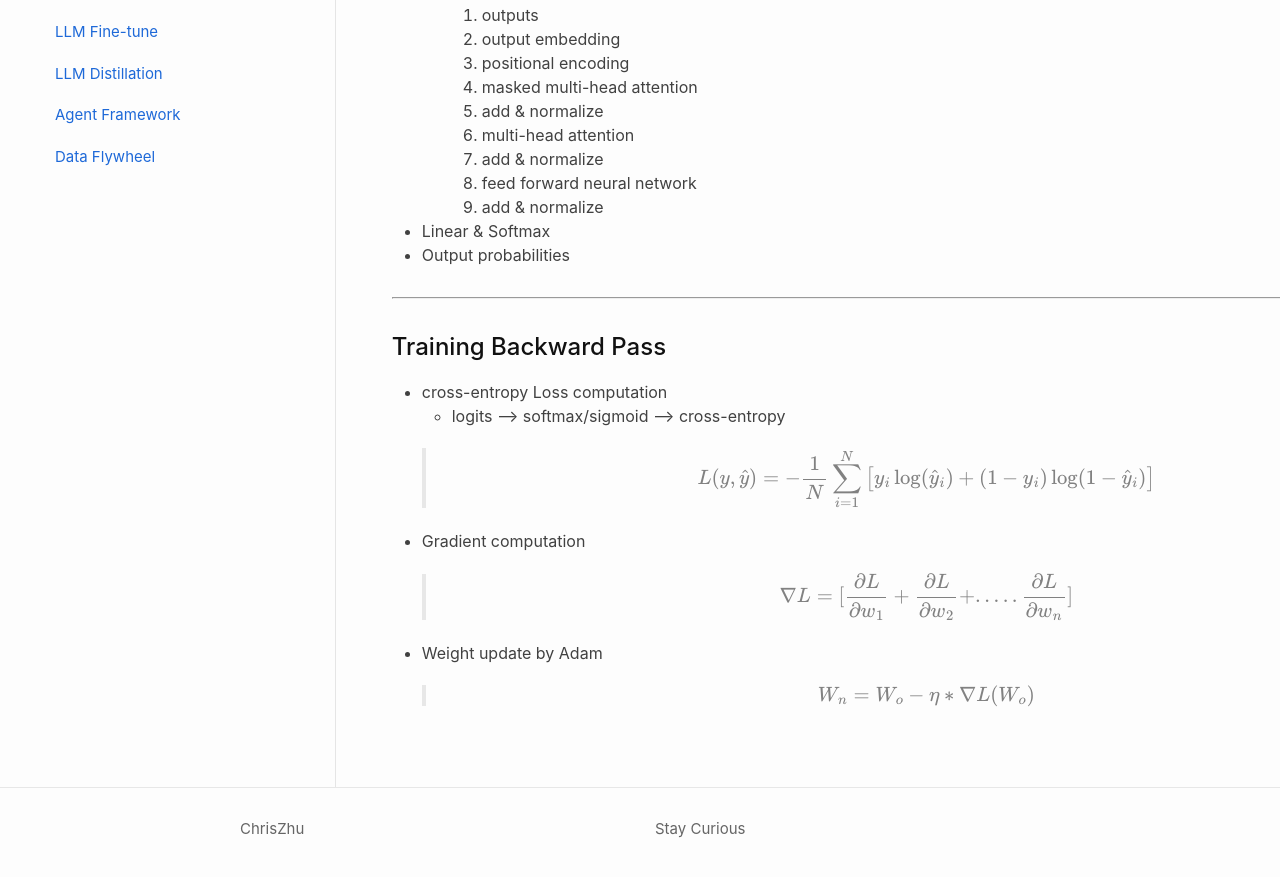
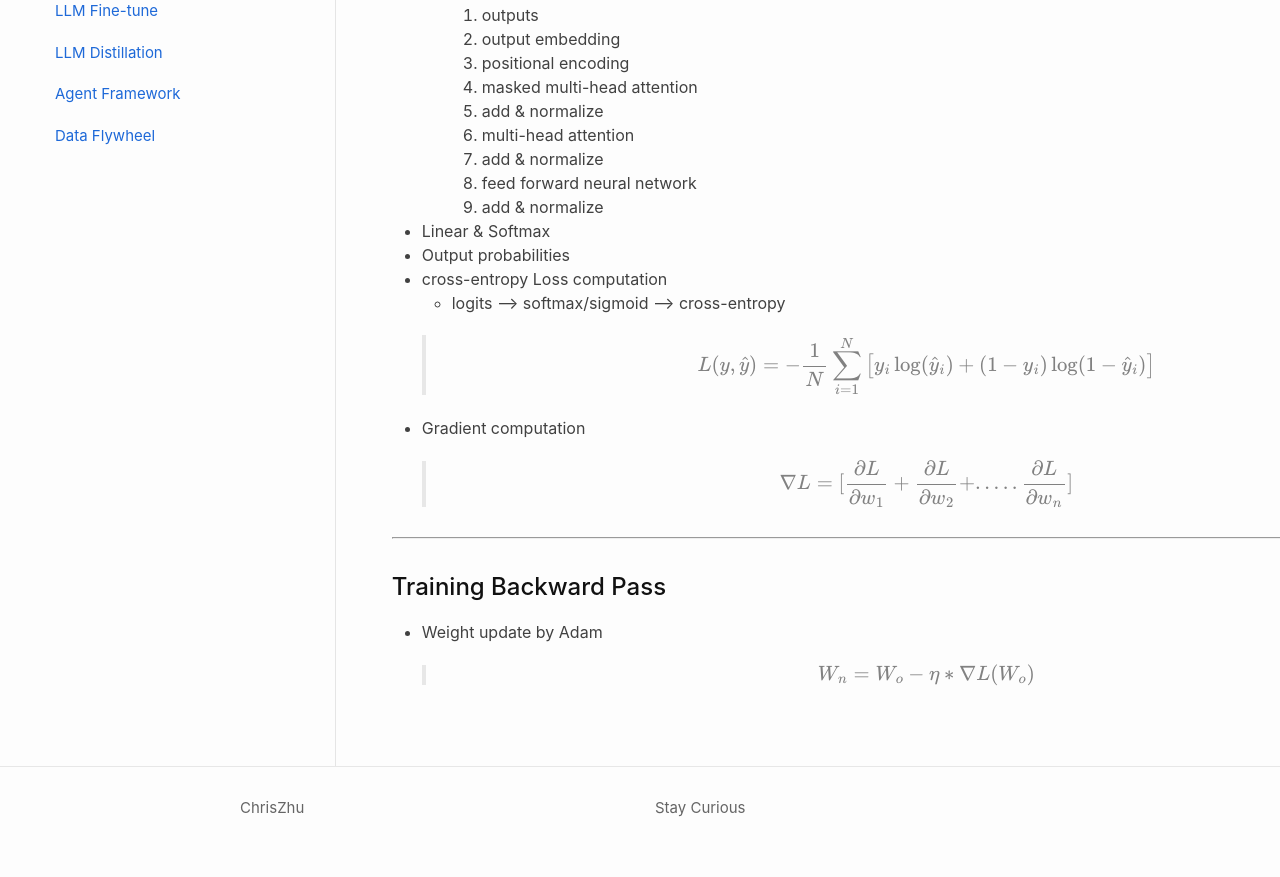
Before and after one commit to ChrisZhu2050/chriszhu2050.github.io, a Jekyll site: the page built from index.md, in a window 1280 px wide and 900 px high, scrolled down 11887 px. Shown: the top 877 px of the window. Built offline with Jekyll 4.4.1, drawn with Linux system fonts in a browser that asks for light colours; nearby versions of some CDN libraries; formulas are drawn with MathJax 3.

````diff
--- a/index.md
+++ b/index.md
@@ -468,6 +468,7 @@ graph LR
 
 ## Training Forward Pass
 
+
   - Tokenization
 
     ```mermaid
@@ -499,17 +500,18 @@ graph LR
 
   - Linear & Softmax
   - Output probabilities
+  - cross-entropy Loss computation
+    - logits --> softmax/sigmoid --> cross-entropy
+
+    > $$ L(y, \hat{y}) = - \frac{1}{N} \sum_{i=1}^{N} \left[ y_i \log(\hat{y}_i) + (1 - y_i) \log(1 - \hat{y}_i) \right] $$
+
+- Gradient computation
+    > $$ \nabla L = [\frac{\partial L}{\partial w_1} + \frac{\partial L}{\partial w_2} +..... \frac{\partial L}{\partial w_n}] $$
 
 ***
 ## Training Backward Pass
 
-  - cross-entropy Loss computation
-      - logits --> softmax/sigmoid --> cross-entropy
 
-      > $$ L(y, \hat{y}) = - \frac{1}{N} \sum_{i=1}^{N} \left[ y_i \log(\hat{y}_i) + (1 - y_i) \log(1 - \hat{y}_i) \right] $$
-
-  - Gradient computation
-      > $$ \nabla L = [\frac{\partial L}{\partial w_1} + \frac{\partial L}{\partial w_2} +..... \frac{\partial L}{\partial w_n}] $$
 
   - Weight update by Adam
       > $$ W_n = W_o - η*\nabla L(W_o) $$
````
